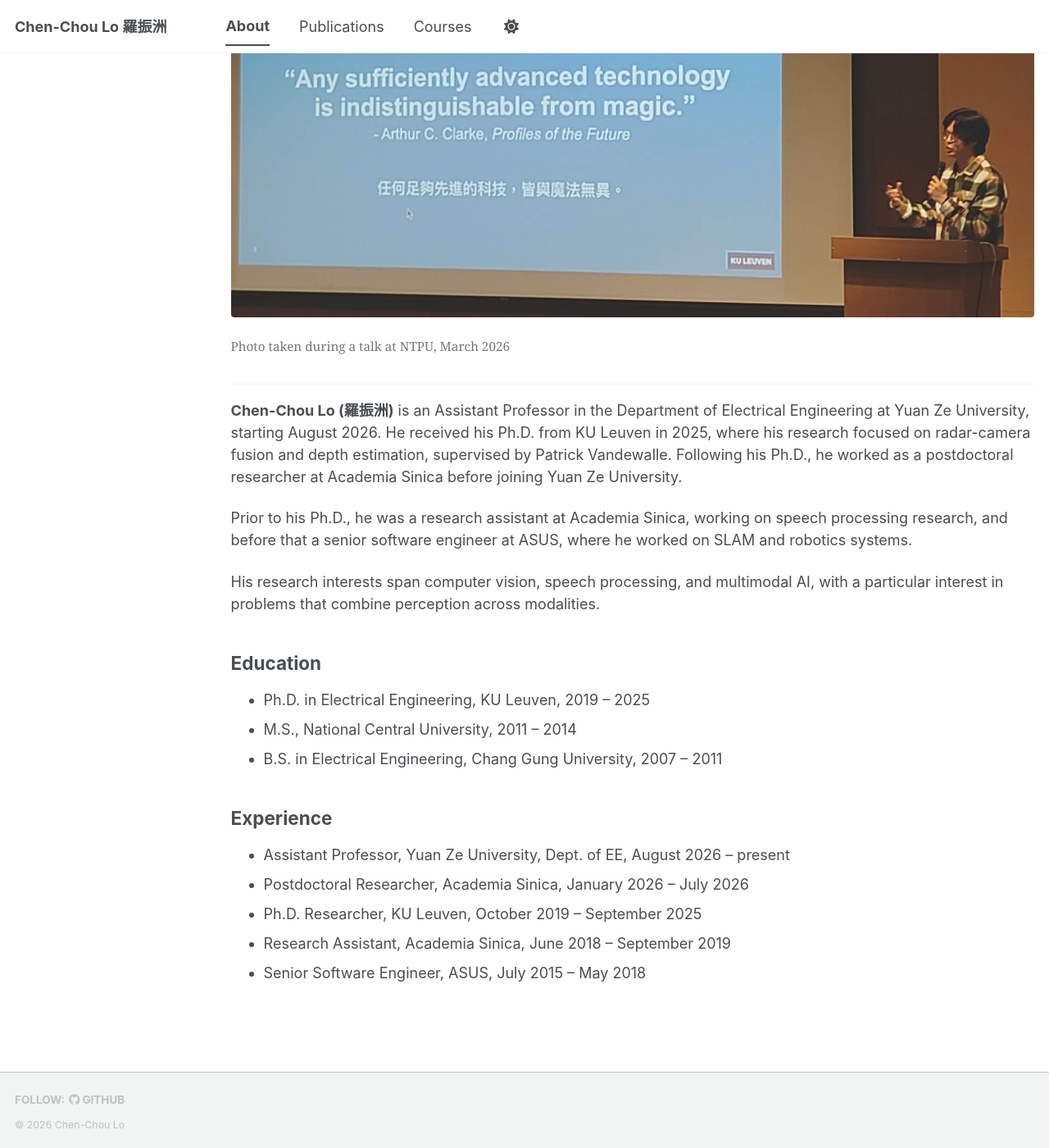
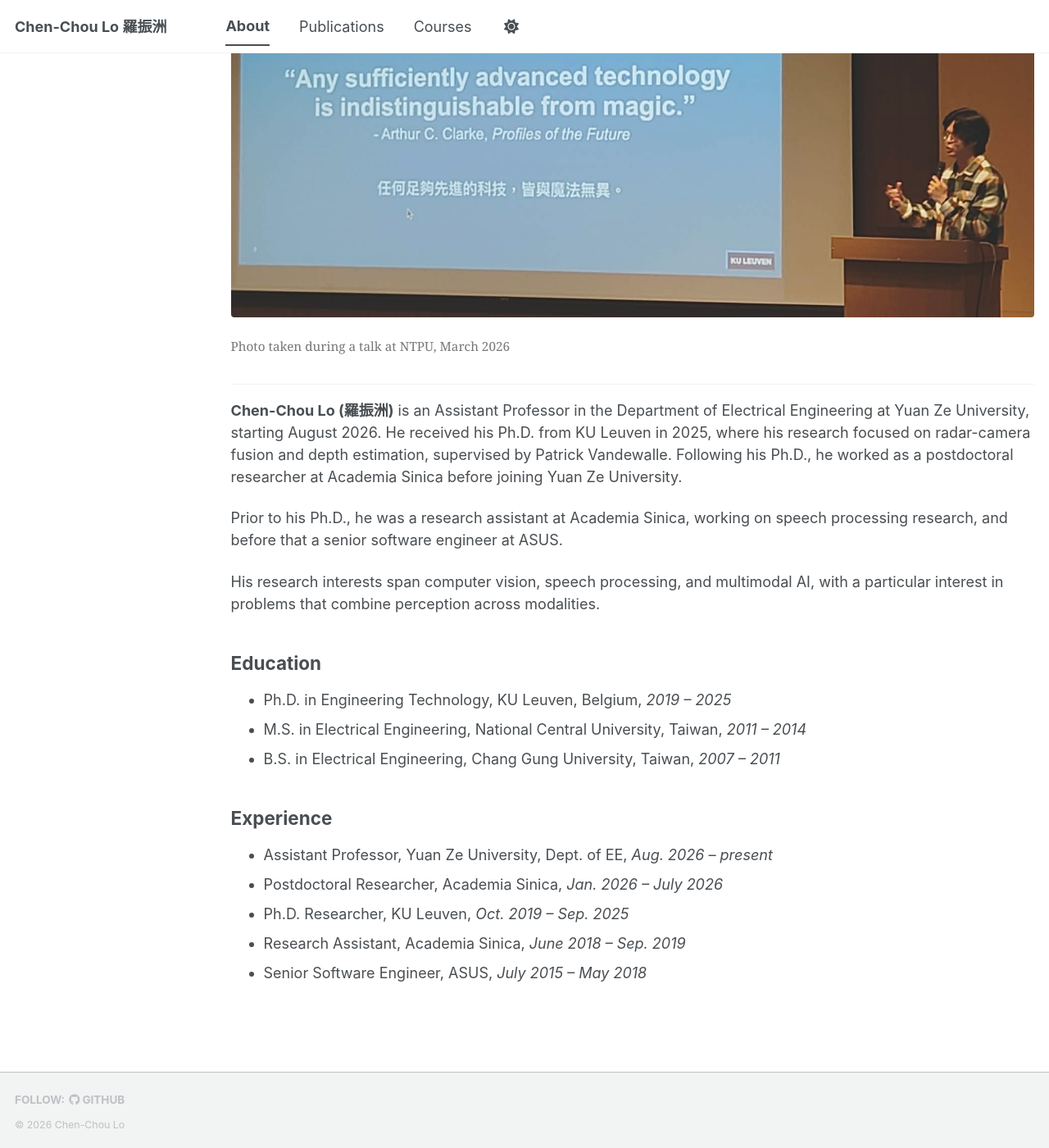
Before and after one commit to lochenchou/lochenchou.github.io, a Jekyll site: the page built from _pages/about.md, in a window 1280 px wide and 1400 px high, scrolled down 278 px. Shown: the whole window at 82% size. Built offline with Jekyll 4.4.1, drawn with Linux system fonts in a browser that asks for light colours; a style sheet for code colours, icons or effects is not loaded.

Commit message:
Update about.md

```diff
--- a/_pages/about.md
+++ b/_pages/about.md
@@ -14,20 +14,20 @@ author_profile: false
 
 **Chen-Chou Lo (羅振洲)** is an Assistant Professor in the Department of Electrical Engineering at Yuan Ze University, starting August 2026. He received his Ph.D. from KU Leuven in 2025, where his research focused on radar-camera fusion and depth estimation, supervised by Patrick Vandewalle. Following his Ph.D., he worked as a postdoctoral researcher at Academia Sinica before joining Yuan Ze University.
 
-Prior to his Ph.D., he was a research assistant at Academia Sinica, working on speech processing research, and before that a senior software engineer at ASUS, where he worked on SLAM and robotics systems.
+Prior to his Ph.D., he was a research assistant at Academia Sinica, working on speech processing research, and before that a senior software engineer at ASUS.
 
 His research interests span computer vision, speech processing, and multimodal AI, with a particular interest in problems that combine perception across modalities.
 
 ## Education
 
-* Ph.D. in Electrical Engineering, KU Leuven, 2019 – 2025
-* M.S., National Central University, 2011 – 2014
-* B.S. in Electrical Engineering, Chang Gung University, 2007 – 2011
+* Ph.D. in Engineering Technology, KU Leuven, Belgium, *2019 – 2025*
+* M.S. in Electrical Engineering, National Central University, Taiwan, *2011 – 2014*
+* B.S. in Electrical Engineering, Chang Gung University, Taiwan, *2007 – 2011*
 
 ## Experience
 
-* Assistant Professor, Yuan Ze University, Dept. of EE,  August 2026 – present
-* Postdoctoral Researcher, Academia Sinica, January 2026 – July 2026
-* Ph.D. Researcher, KU Leuven, October 2019 – September 2025
-* Research Assistant, Academia Sinica, June 2018 – September 2019
-* Senior Software Engineer, ASUS, July 2015 – May 2018
+* Assistant Professor, Yuan Ze University, Dept. of EE,  *Aug. 2026 – present*
+* Postdoctoral Researcher, Academia Sinica, *Jan. 2026 – July 2026*
+* Ph.D. Researcher, KU Leuven, *Oct. 2019 – Sep. 2025*
+* Research Assistant, Academia Sinica, *June 2018 – Sep. 2019*
+* Senior Software Engineer, ASUS, *July 2015 – May 2018*
```
